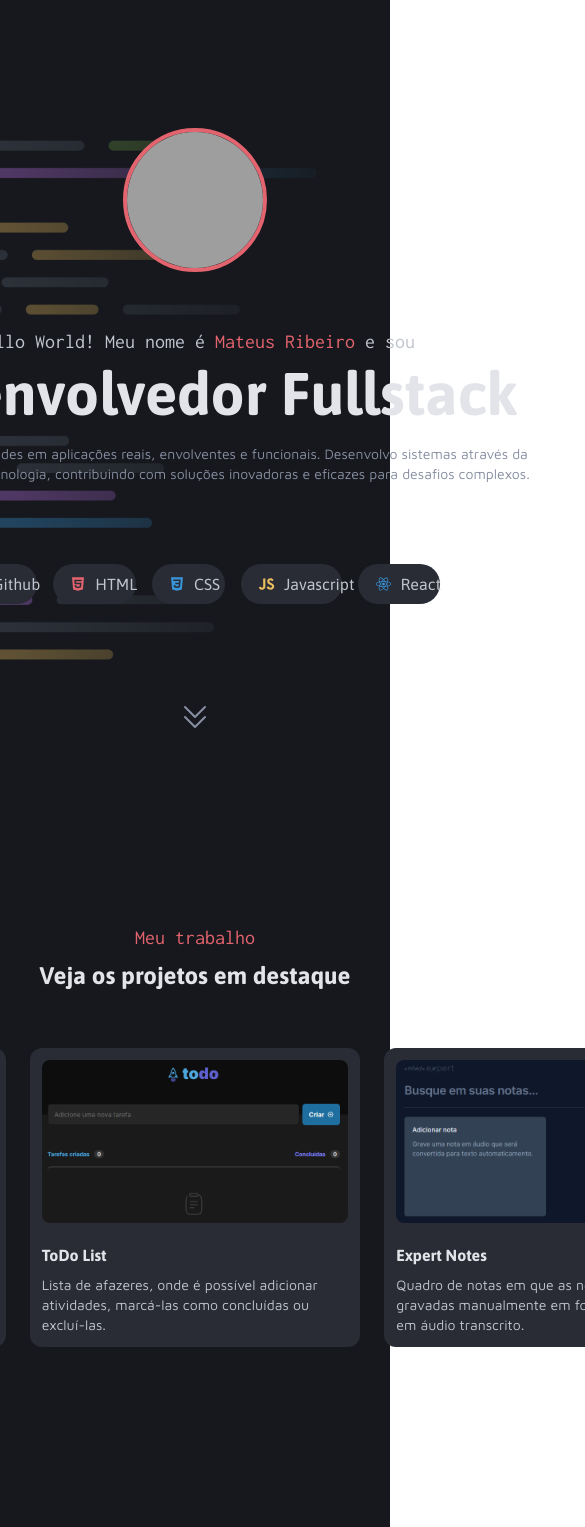
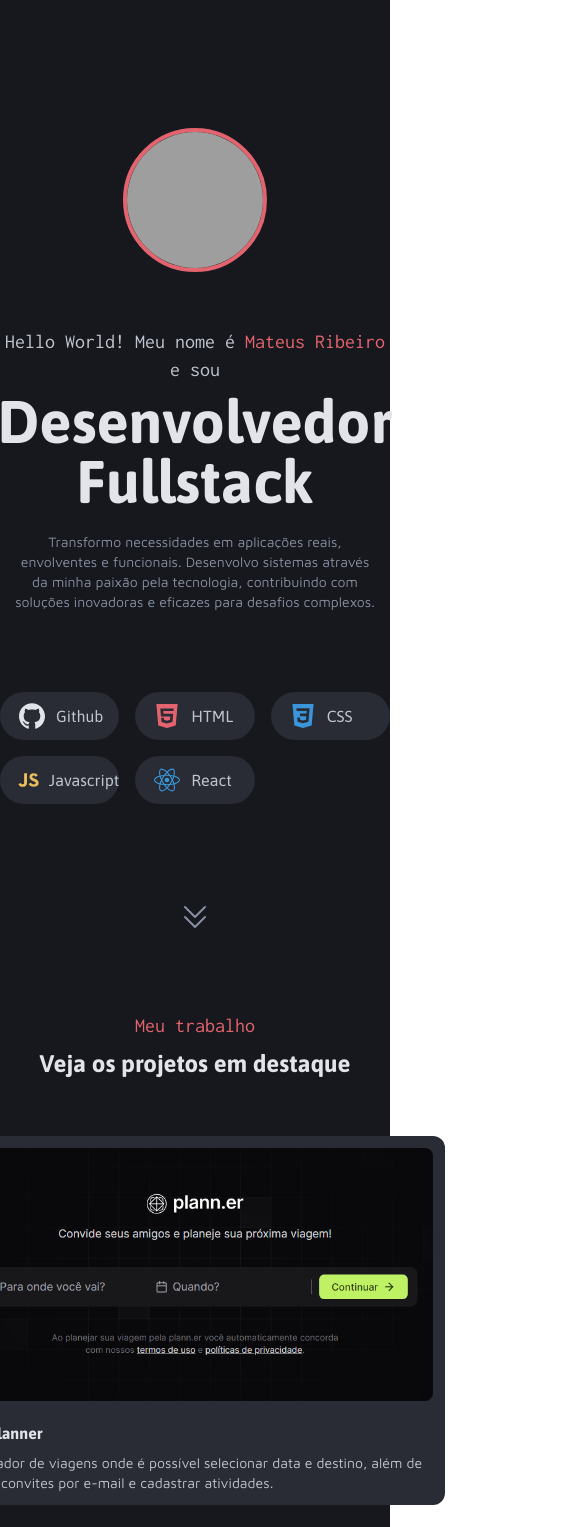
Before and after one commit to mateushr23/portfolio, a React (Vite) app: page / in a window 390 px wide. Shown: the top 1527 px of the page, 585 px wide, since content can reach past the window. Built offline with nearby package versions, Linux system fonts and the light colour scheme; grey boxes are pictures that could not be loaded.

Commit message:
feat: add responsivity

```diff
--- a/src/App.tsx
+++ b/src/App.tsx
@@ -20,9 +20,9 @@ function scrollDown() {
 export function App() {
   return (
     <div>
-      <div className="bg-background1 flex flex-col items-center text-center min-h-screen pt-32 bg-no-repeat bg-cover">
+      <div className="bg-gray200 lg:bg-background1 flex flex-col items-center text-center min-h-screen pt-32 bg-no-repeat bg-cover">
         <Header />
-        <div className="flex gap-4 mt-20 text-gray500 font-asap text-base">
+        <div className="grid grid-cols-3 lg:grid-cols-5 gap-4 mt-20 text-gray500 font-asap text-base ">
           <Tech src={Github} text={"Github"} />
           <Tech src={HTML} text={"HTML"} />
           <Tech src={CSS} text={"CSS"} />
@@ -34,13 +34,13 @@ export function App() {
           onClick={scrollDown}
         />
       </div>
-      <div className="flex flex-col items-center text-center min-h-screen bg-gray200">
+      <div className="flex flex-col items-center text-center min-h-screen bg-gray200 pb-20">
         <Projects />
       </div>
       <div className="flex flex-col items-center text-center bg-gray100 h-[480px]">
         <Services />
       </div>
-      <div className="bg-background2 flex flex-col items-center justify-center text-center min-h-screen bg-no-repeat bg-cover">
+      <div className="bg-gray200 lg:bg-background2 flex flex-col items-center justify-center text-center min-h-screen bg-no-repeat bg-cover">
         <Contacts />
       </div>
     </div>
--- a/src/components/Header.tsx
+++ b/src/components/Header.tsx
@@ -2,11 +2,11 @@ export function Header() {
   return (
     <div className="flex flex-col items-center">
       <img
-        className="size-36 rounded-full mb-14 border-4 border-red custom-border"
+        className="size-36 rounded-full mb-14 border-4 border-red custom-border "
         src="https://github.com/mateushr23.png"
         alt=""
       />
-      <div className="w-[680px]">
+      <div className="lg:w-[680px]">
         <h2 className="text-xl text-gray500 font-inconsolata mb-2">
           Hello World! Meu nome é{" "}
           <span className="text-red">Mateus Ribeiro</span> e sou
@@ -14,7 +14,7 @@ export function Header() {
         <h1 className="text-6xl text-gray600 font-bold font-asap mb-5">
           Desenvolvedor Fullstack
         </h1>
-        <p className="text-sm text-gray400 font-maven">
+        <p className="text-sm text-gray400 font-maven mx-4">
           Transformo necessidades em aplicações reais, envolventes e funcionais.
           Desenvolvo sistemas através da minha paixão pela tecnologia,
           contribuindo com soluções inovadoras e eficazes para desafios
--- a/src/components/Projects.tsx
+++ b/src/components/Projects.tsx
@@ -10,7 +10,7 @@ export function Projects() {
       <h2 className="text-gray600 text-2xl font-bold font-asap mt-2">
         Veja os projetos em destaque
       </h2>
-      <div className="mt-14 grid grid-cols-3 gap-6 w-[1040px]">
+      <div className="mt-14 grid grid-cols-1 lg:grid-cols-3 gap-6 w-[500px] lg:w-[1040px]">
         <ProjectCard
           src={ThumbNail1}
           title="Trip Planner"
--- a/src/components/Services.tsx
+++ b/src/components/Services.tsx
@@ -7,7 +7,7 @@ export function Services() {
       <h2 className="text-gray600 text-2xl font-bold font-asap mt-2">
         Como posso ajudar o seu negócio
       </h2>
-      <div className="grid grid-cols-3 mt-14 gap-6">
+      <div className="grid grid-cols-3 mt-14 gap-6 mx-4">
         <div className="border-gray200 border rounded-xl p-5">
           <Devices className="text-purple" size={55} />
           <h2 className="text-gray600 text-base mt-5 text-start font-asap font-bold">
```
